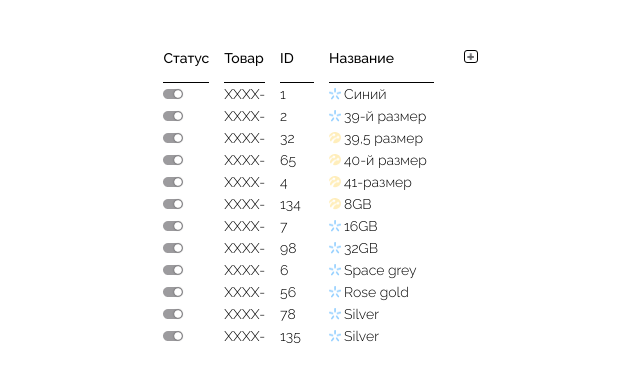
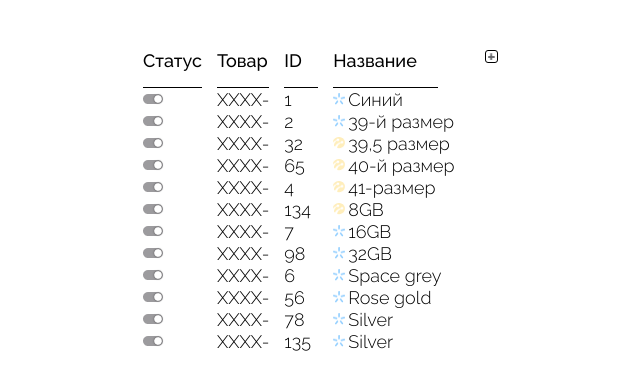
Before and after one commit to Anatolii1996/lp_crm-test, a React (Create React App) app: page / in a window 1280 px wide. Shown: the top 390 px of the page, without its empty margins (327-967 px from the left). Built offline with nearby package versions, Linux system fonts and the light colour scheme.

Commit message:
поправил стили

```diff
--- a/src/App.scss
+++ b/src/App.scss
@@ -7,6 +7,7 @@
 }
 body {
   font-family: "Raleway", sans-serif;
+  font-size: 18px;
 }
 .App {
   display: flex;
@@ -16,12 +17,12 @@ body {
   .table_wrap {
     table {
       border-collapse: collapse;
-      width: 40%;
+      // width: 40%;
       thead {
         width: 100%;
         tr {
           td {
-            font-size: 14px;
+            // font-size: 14px;
             font-weight: 500;
           }
         }
@@ -30,7 +31,7 @@ body {
         tr {
           height: 19px;
           td {
-            font-size: 14px;
+            // font-size: 14px;
             font-weight: 300;
           }
           .img_wrap {
@@ -137,7 +138,7 @@ td + td {
 .icon_name_wrap {
   display: flex;
   align-items: center;
-  width: 105px;
+  // width: 105px;
   text-overflow: ellipsis;
   flex-wrap: wrap;
   position: relative;
@@ -173,7 +174,7 @@ td + td {
     .css-dev-only-do-not-override-1vtf12y
   ).ant-select-multiple.ant-select-sm.ant-select-show-arrow
   .ant-select-selector {
-  height: 18px;
+  // height: 18px;
   line-height: 18px;
   border: 0;
   background-color: transparent;
```
